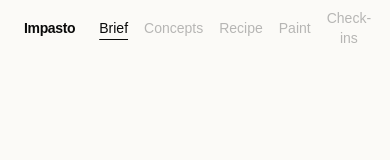
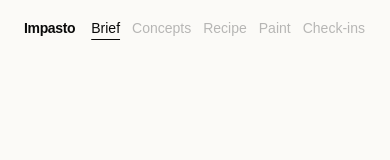
Before and after one commit to ship-it-mind/impasto, a React (Vite) app in the folder web/: page / in a window 390 px wide. Shown: the top 160 px of the page. Built offline with nearby package versions, Linux system fonts and the light colour scheme; no server answers.

Commit message:
Keep the step names on one line in the header on a phone, now there are five of them

```diff
--- a/web/src/components/app-header.tsx
+++ b/web/src/components/app-header.tsx
@@ -14,9 +14,9 @@ type AppHeaderProps = {
 
 export function AppHeader({ step, reachable, onStep, onHome }: AppHeaderProps) {
   return (
-    <header className="flex h-14 items-center gap-6 px-6 lg:px-10">
+    <header className="flex h-14 items-center gap-4 px-6 md:gap-6 lg:px-10">
       <button type="button" onClick={onHome} className="font-semibold tracking-tight">Impasto</button>
-      <nav className="flex gap-4 text-muted-foreground" aria-label="Steps">
+      <nav className="flex min-w-0 gap-3 overflow-x-auto py-2 text-muted-foreground md:gap-4" aria-label="Steps">
         {STEPS.map(s => {
           const current = s === step
           const open = reachable.includes(s)
@@ -28,7 +28,7 @@ export function AppHeader({ step, reachable, onStep, onHome }: AppHeaderProps) {
               aria-current={current ? 'step' : undefined}
               onClick={() => onStep(s)}
               className={cn(
-                'transition-colors duration-150 ease-out disabled:cursor-default',
+                'whitespace-nowrap transition-colors duration-150 ease-out disabled:cursor-default',
                 current && 'text-foreground underline decoration-1 underline-offset-[6px]',
                 open && !current && 'hover:text-foreground',
                 !open && 'opacity-50',
```
